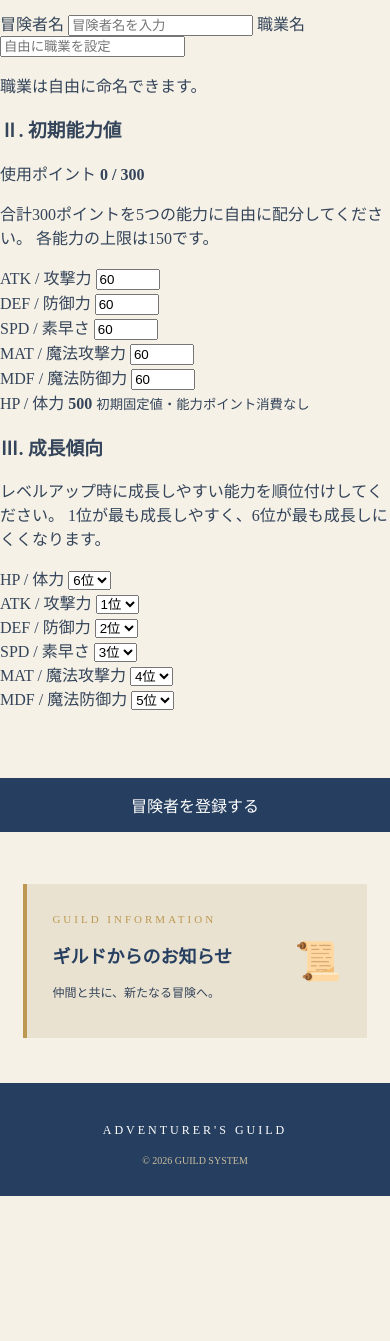
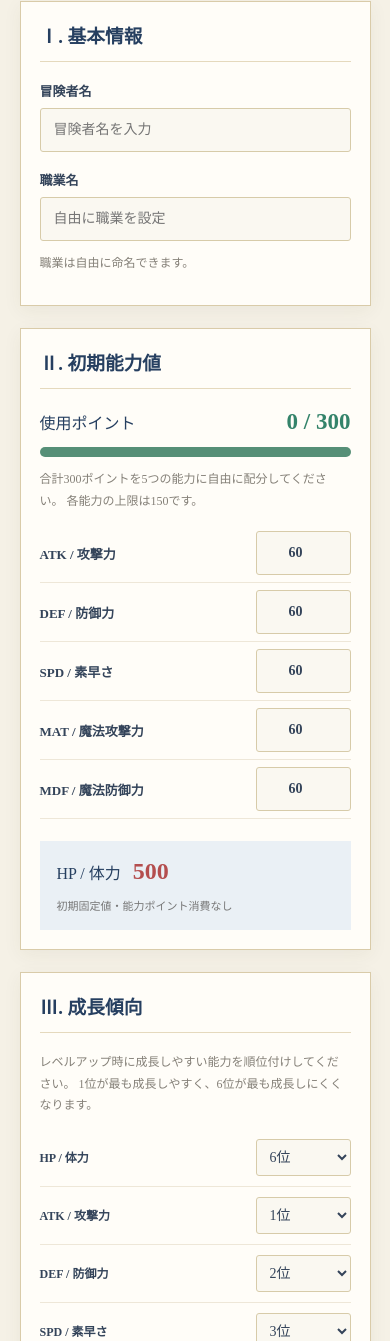
Before and after one commit to aytk01162007-source/Monster, a plain HTML site: page index.html in a window 390 px wide. Shown: the part 659-2000 px from the top of the page. Before the commit the page ends 1855 px from the top, so only its background shows below. Drawn offline with Linux system fonts and the light colour scheme.

Commit message:
Update style.css

```diff
--- a/style.css
+++ b/style.css
@@ -65,8 +65,8 @@ body {
 }
 
 .hero {
-  min-height: 440px;
-  padding: 75px 8%;
+  min-height: 350px;
+  padding: 65px 8%;
   display: flex;
   align-items: center;
   position: relative;
@@ -91,11 +91,10 @@ body {
 .hero h2 {
   font-size: clamp(30px, 6vw, 48px);
   line-height: 1.6;
-  margin: 18px 0;
 }
 
 .hero-description {
-  line-height: 2.1;
+  line-height: 2;
   color: #f1eee5;
   font-size: 14px;
 }
@@ -120,9 +119,10 @@ body {
   color: #e6d5ac;
 }
 
-.entry-section,
-.features {
-  padding: 65px 7%;
+.registration {
+  padding: 60px 6%;
+  max-width: 850px;
+  margin: auto;
 }
 
 .section-heading {
@@ -130,8 +130,7 @@ body {
   margin-bottom: 32px;
 }
 
-.section-heading span,
-.notice span {
+.section-heading span {
   color: var(--gold);
   font-size: 11px;
   letter-spacing: 3px;
@@ -148,109 +147,196 @@ body {
   font-size: 13px;
 }
 
-.entry-card {
-  max-width: 470px;
-  margin: auto;
-  padding: 32px 25px;
-  text-align: center;
+.form-card {
+  padding: 25px;
+  margin-bottom: 22px;
   background: #fffdf8;
   border: 1px solid #d9cba9;
-  box-shadow: 0 8px 24px rgba(65, 60, 40, .08);
+  box-shadow: 0 5px 18px rgba(65,60,40,.06);
 }
 
-.crest {
-  color: var(--gold);
-  font-size: 32px;
+.form-card h3 {
+  color: var(--navy);
+  border-bottom: 1px solid #e5d9bd;
+  padding-bottom: 13px;
+  margin-top: 0;
 }
 
-.entry-card h3 {
-  color: var(--navy);
-  font-size: 21px;
+.form-card > label,
+.stat-input label {
+  display: block;
+  margin: 18px 0 8px;
+  font-size: 13px;
+  font-weight: bold;
 }
 
-.entry-card > p {
-  font-size: 12px;
-  line-height: 1.9;
-  color: #777;
+.form-card input,
+.growth-row select {
+  width: 100%;
+  padding: 13px;
+  border: 1px solid #d7cba9;
+  background: #faf8f1;
+  color: var(--ink);
+  border-radius: 3px;
+  font: inherit;
+  font-size: 14px;
 }
 
-.entry-card label {
-  display: block;
-  text-align: left;
-  margin: 24px 0 8px;
-  font-size: 10px;
-  letter-spacing: 2px;
-  color: var(--gold);
+.hint {
+  color: #858078;
+  font-size: 12px;
+  line-height: 1.8;
 }
 
-.entry-card input {
-  width: 100%;
-  padding: 15px;
-  border: 1px solid #d7cba9;
-  background: #faf8f1;
-  font: inherit;
-  font-size: 14px;
-  outline-color: var(--blue);
+.point-summary {
+  display: flex;
+  justify-content: space-between;
+  align-items: center;
+  color: var(--navy);
+  margin-top: 20px;
 }
 
-.primary-button {
+.point-summary strong {
+  font-size: 23px;
+  color: #34836a;
+}
+
+.point-bar {
+  height: 10px;
+  background: #e7e1d3;
+  border-radius: 20px;
+  overflow: hidden;
+  margin: 12px 0;
+}
+
+#pointBar {
+  height: 100%;
   width: 100%;
-  padding: 15px;
-  margin-top: 16px;
+  background: #568f77;
+  transition: width .2s;
+}
+
+.stat-input {
+  display: flex;
+  align-items: center;
+  justify-content: space-between;
+  gap: 15px;
+  border-bottom: 1px solid #eee7d8;
+  padding: 7px 0;
+}
+
+.stat-input label {
+  flex: 1;
+  margin: 10px 0;
+}
+
+.stat-input input {
+  width: 95px;
+  text-align: center;
+  font-weight: bold;
+}
+
+.hp-display {
+  display: flex;
+  align-items: center;
+  gap: 12px;
+  margin-top: 22px;
+  padding: 17px;
+  background: #eaf0f5;
+  color: var(--navy);
+  flex-wrap: wrap;
+}
+
+.hp-display strong {
+  font-size: 24px;
+  color: #b44e4e;
+}
+
+.hp-display small {
+  width: 100%;
+  color: #777;
+  font-size: 11px;
+}
+
+.growth-row {
+  display: flex;
+  align-items: center;
+  justify-content: space-between;
+  gap: 15px;
+  padding: 10px 0;
+  border-bottom: 1px solid #eee7d8;
+}
+
+.growth-row label {
+  font-size: 13px;
+  font-weight: bold;
+}
+
+.growth-row select {
+  width: 110px;
+  padding: 9px;
+}
+
+.primary-button,
+.secondary-button {
+  width: 100%;
+  padding: 16px;
   background: var(--navy);
   color: white;
   border: none;
   font: inherit;
+  font-weight: bold;
   cursor: pointer;
 }
 
+.secondary-button {
+  margin-top: 20px;
+  background: var(--blue);
+}
+
 .primary-button:active,
-.hero-button:active {
+.secondary-button:active {
   opacity: .8;
 }
 
 .message {
   min-height: 20px;
   color: #a34c3e;
+  font-size: 13px;
+  text-align: center;
+  line-height: 1.8;
 }
 
-.feature-grid {
-  display: grid;
-  grid-template-columns: repeat(3, 1fr);
-  gap: 18px;
+.result-card {
+  border: 2px solid var(--gold);
 }
 
-.feature-card {
-  padding: 28px 18px;
+.result-card h3 {
   text-align: center;
-  background: #fffdf8;
-  border: 1px solid #e1d5bb;
 }
 
-.feature-icon {
-  font-size: 32px;
-  color: var(--gold);
+.result-card p {
+  text-align: center;
 }
 
-.feature-card h3 {
-  color: var(--navy);
-  font-size: 17px;
-}
-
-.feature-card p {
-  font-size: 12px;
-  line-height: 1.9;
-  color: #777;
+.result-stat {
+  display: flex;
+  justify-content: space-between;
+  padding: 10px 0;
+  border-bottom: 1px solid #eee7d8;
 }
 
 .notice {
-  margin: 0 7% 65px;
+  margin: 0 6% 55px;
   padding: 25px;
   background: #e9e2d1;
   border-left: 4px solid var(--gold);
-  display: flex;
-  justify-content: space-between;
-  align-items: center;
+}
+
+.notice span {
+  color: var(--gold);
+  font-size: 11px;
+  letter-spacing: 3px;
 }
 
 .notice h2 {
@@ -260,10 +346,6 @@ body {
 
 .notice p {
   font-size: 12px;
-}
-
-.notice-icon {
-  font-size: 38px;
 }
 
 footer {
@@ -283,26 +365,33 @@ footer span {
   font-size: 10px;
 }
 
+[hidden] {
+  display: none !important;
+}
+
 @media (max-width: 600px) {
   .header-label {
     font-size: 8px;
   }
 
   .hero {
-    min-height: 400px;
-    padding: 55px 7%;
+    min-height: 330px;
+    padding: 45px 7%;
   }
 
-  .feature-grid {
-    grid-template-columns: 1fr;
+  .registration {
+    padding: 45px 5%;
   }
 
-  .entry-section,
-  .features {
-    padding: 50px 6%;
+  .form-card {
+    padding: 19px;
   }
 
-  .notice {
-    margin: 0 6% 45px;
+  .growth-row label {
+    font-size: 12px;
+  }
+
+  .growth-row select {
+    width: 95px;
   }
 }
```
